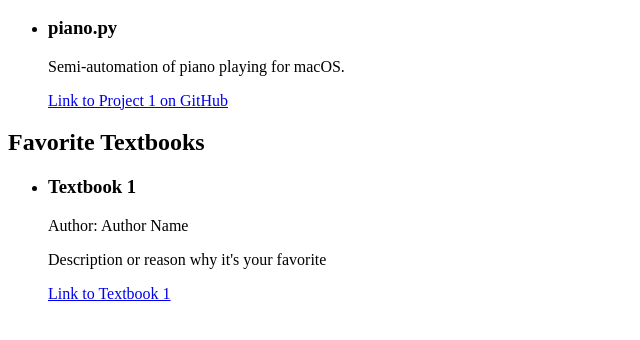
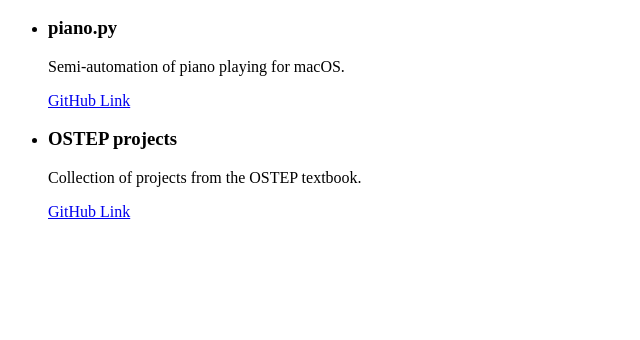
Before and after one commit to atortellini/atortellini.github.io, a plain HTML site: page index.html in a window 1280 px wide. Shown: the part 110-450 px from the top of the page, without its empty margins (0-640 px from the left). Drawn offline with Linux system fonts and the light colour scheme.

Commit message:
Update index.html

```diff
--- a/index.html
+++ b/index.html
@@ -13,20 +13,15 @@
         <li>
             <h3>piano.py</h3>
             <p>Semi-automation of piano playing for macOS.</p>
-            <a href="https://github.com/atortellini/piano">Link to Project 1 on GitHub</a>
+            <a href="https://github.com/atortellini/piano">GitHub Link</a>
+        </li>
+        <li>
+            <h3>OSTEP projects</h3>
+            <p>Collection of projects from the OSTEP textbook.</p>
+            <a href="https://github.com/atortellini/ostep">GitHub Link</a>
         </li>
         <!-- Add more projects here -->
     </ul>
 
-    <h2>Favorite Textbooks</h2>
-    <ul>
-        <li>
-            <h3>Textbook 1</h3>
-            <p>Author: Author Name</p>
-            <p>Description or reason why it's your favorite</p>
-            <a href="link to where to find or purchase the textbook">Link to Textbook 1</a>
-        </li>
-        <!-- Add more textbooks here -->
-    </ul>
 </body>
 </html>
```
